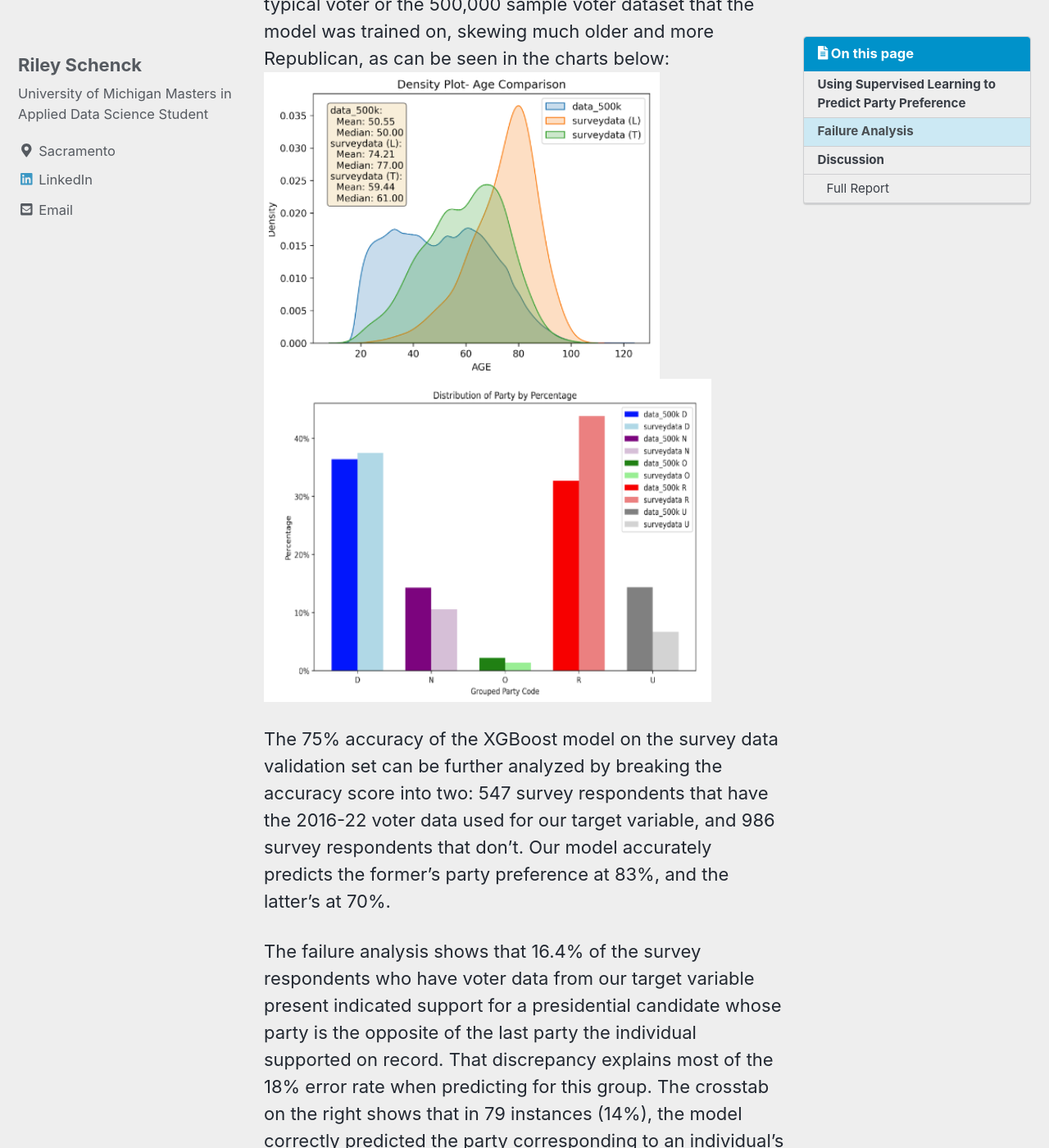
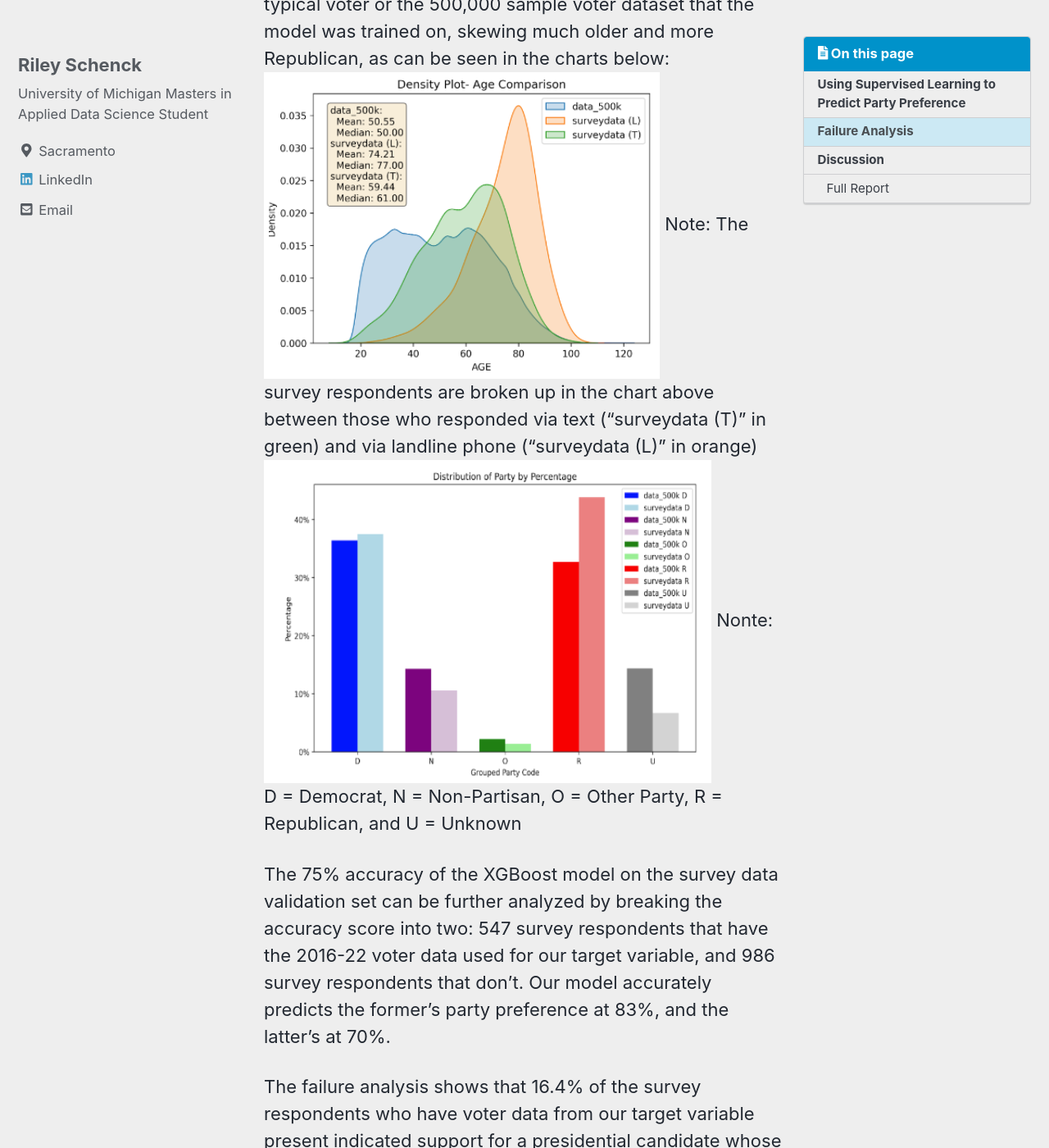
Before and after one commit to rileyschenck/website, a Jekyll site: the page built from _posts/2023-10-10-MilestoneII.md, in a window 1280 px wide and 1400 px high, scrolled down 8195 px. Shown: the whole window at 82% size. Built offline with Jekyll 4.4.1, drawn with Linux system fonts in a browser that asks for light colours; cached includes are drawn as plain includes; nearby versions of some CDN libraries; a script that is not in the unit is left out.

Commit message:
Update 2023-10-10-MilestoneII.md

```diff
--- a/_posts/2023-10-10-MilestoneII.md
+++ b/_posts/2023-10-10-MilestoneII.md
@@ -45,7 +45,9 @@ It appears that the decision trees allow us to leverage data interactions and a
 ## Failure Analysis
 Overall, our final XGBoost model demonstrates bias in the survey data set towards predicting for Democrats, where compared with the actual party preferences of survey responses there are 22% more predicted Democrat responses than actual Democrat responses, and 12% fewer predicted Republican responses than actual Republican responses. A potential contributing factor to the model's bias towards predicting for Democrats among the survey respondents could be that the survey respondents do not appear to be a very representative sample of either the typical voter or the 500,000 sample voter dataset that the model was trained on, skewing much older and more Republican, as can be seen in the charts below:
 ![Plot1]({{ site.url }}{{ site.baseurl }}/assets/images/milestone8-agebias.png)
+Note: The survey respondents are broken up in the chart above between those who responded via text ("surveydata (T)" in green) and via landline phone ("surveydata (L)" in orange)
 ![Plot1]({{ site.url }}{{ site.baseurl }}/assets/images/milestone7-partybias.png)
+Nonte: D = Democrat, N = Non-Partisan, O = Other Party, R = Republican, and U = Unknown
 
 The 75% accuracy of the XGBoost model on the survey data validation set can be further analyzed by breaking the accuracy score into two: 547 survey respondents that have the 2016-22 voter data used for our target variable, and 986 survey respondents that don’t. Our model accurately predicts the former’s party preference at 83%, and the latter’s at 70%.
 
```
